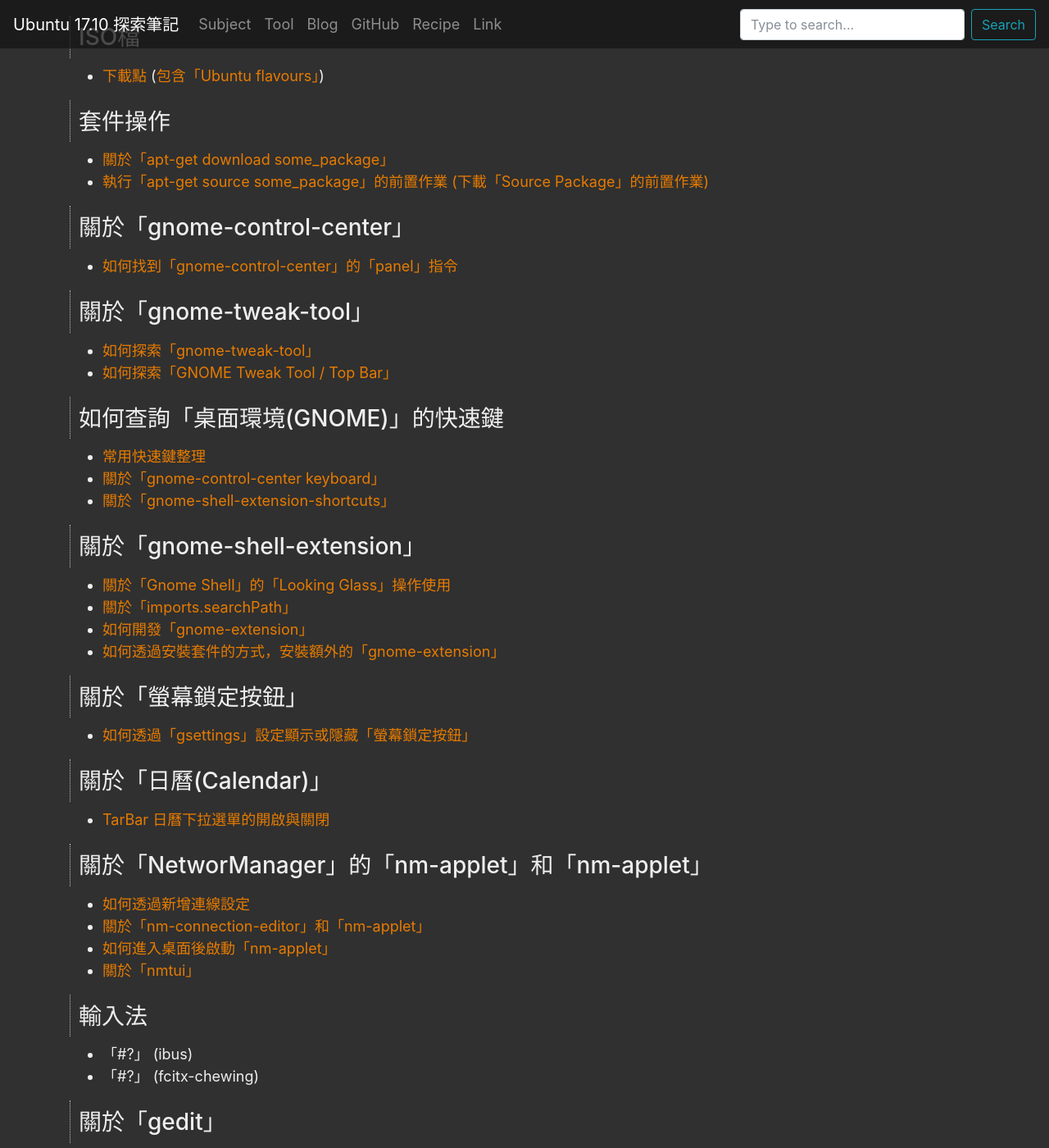
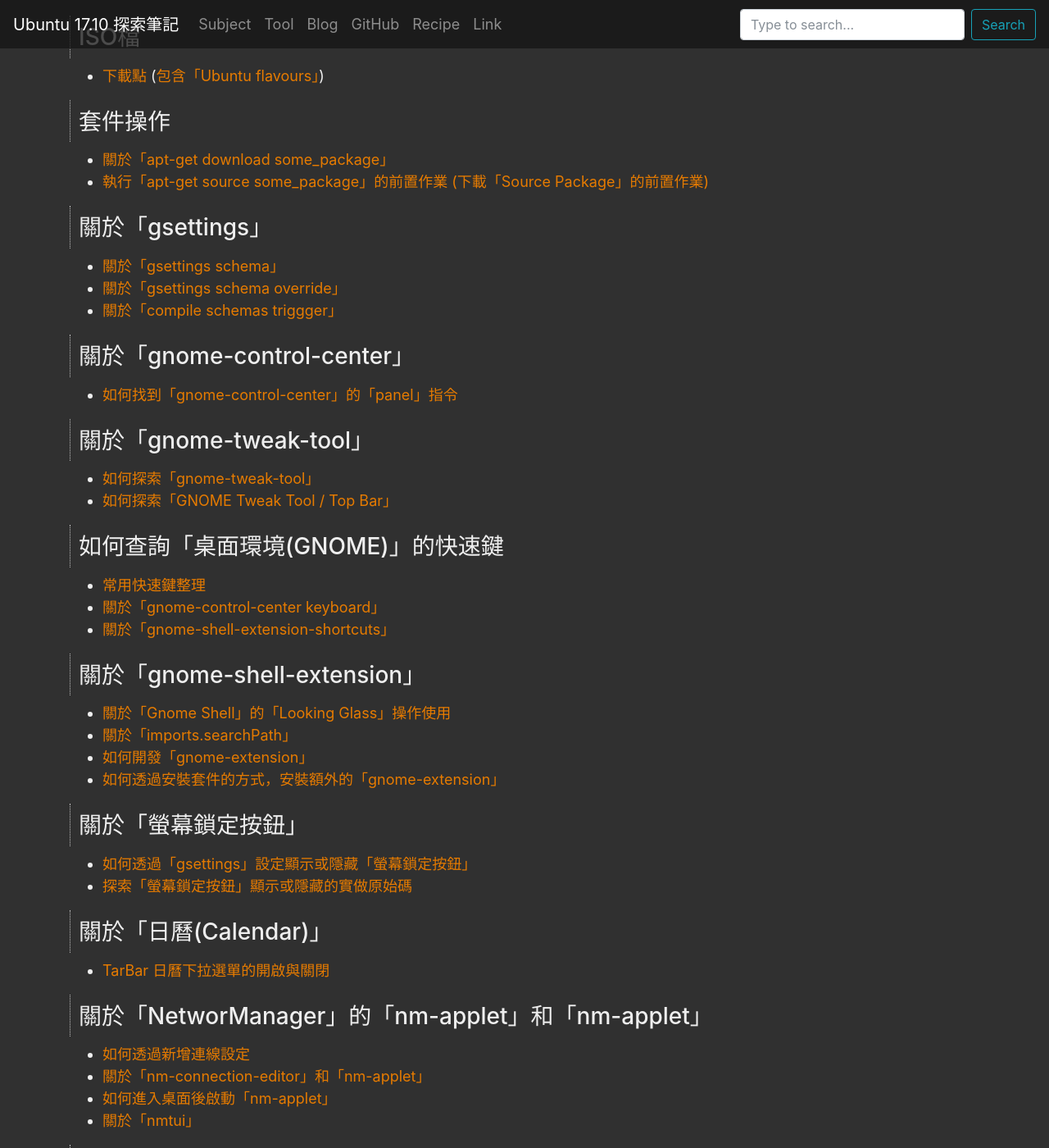
Before and after one commit to samwhelp/note-ubuntu-17.10, a Jekyll site: the page built from index.md, in a window 1280 px wide and 1400 px high, scrolled down 641 px. Shown: the whole window at 82% size. Built offline with Jekyll 4.4.1, drawn with Linux system fonts in a browser that asks for light colours; nearby versions of some CDN libraries; some of the changed text lies outside the part shown.

Commit message:
add link

```diff
--- a/index.md
+++ b/index.md
@@ -39,6 +39,12 @@
 * [執行「apt-get source some_package」的前置作業 (下載「Source Package」的前置作業)](https://www.ubuntu-tw.org/modules/newbb/viewtopic.php?post_id=358818#forumpost358818)
 
 
+## 關於「gsettings」
+
+* [關於「gsettings schema」](https://www.ubuntu-tw.org/modules/newbb/viewtopic.php?post_id=358926#forumpost358926)
+* [關於「gsettings schema override」](https://www.ubuntu-tw.org/modules/newbb/viewtopic.php?post_id=358928#forumpost358928)
+* [關於「compile schemas triggger」](https://www.ubuntu-tw.org/modules/newbb/viewtopic.php?post_id=358930#forumpost358930)
+
 ## 關於「gnome-control-center」
 
 * [如何找到「gnome-control-center」的「panel」指令](https://www.ubuntu-tw.org/modules/newbb/viewtopic.php?post_id=358820#forumpost358820)
@@ -68,6 +74,7 @@
 ## 關於「螢幕鎖定按鈕」
 
 * [如何透過「gsettings」設定顯示或隱藏「螢幕鎖定按鈕」](https://www.ubuntu-tw.org/modules/newbb/viewtopic.php?post_id=358892#forumpost358892)
+* [探索「螢幕鎖定按鈕」顯示或隱藏的實做原始碼](https://www.ubuntu-tw.org/modules/newbb/viewtopic.php?post_id=358938#forumpost358938)
 
 
 ## 關於「日曆(Calendar)」
@@ -84,7 +91,7 @@
 
 ## 輸入法
 
-* 「#?」 (ibus)
+* [關於「gnome-shell」啟動「ibus-daemon」](https://www.ubuntu-tw.org/modules/newbb/viewtopic.php?post_id=358940#forumpost358940)
 * 「#?」 (fcitx-chewing)
 
 
```
